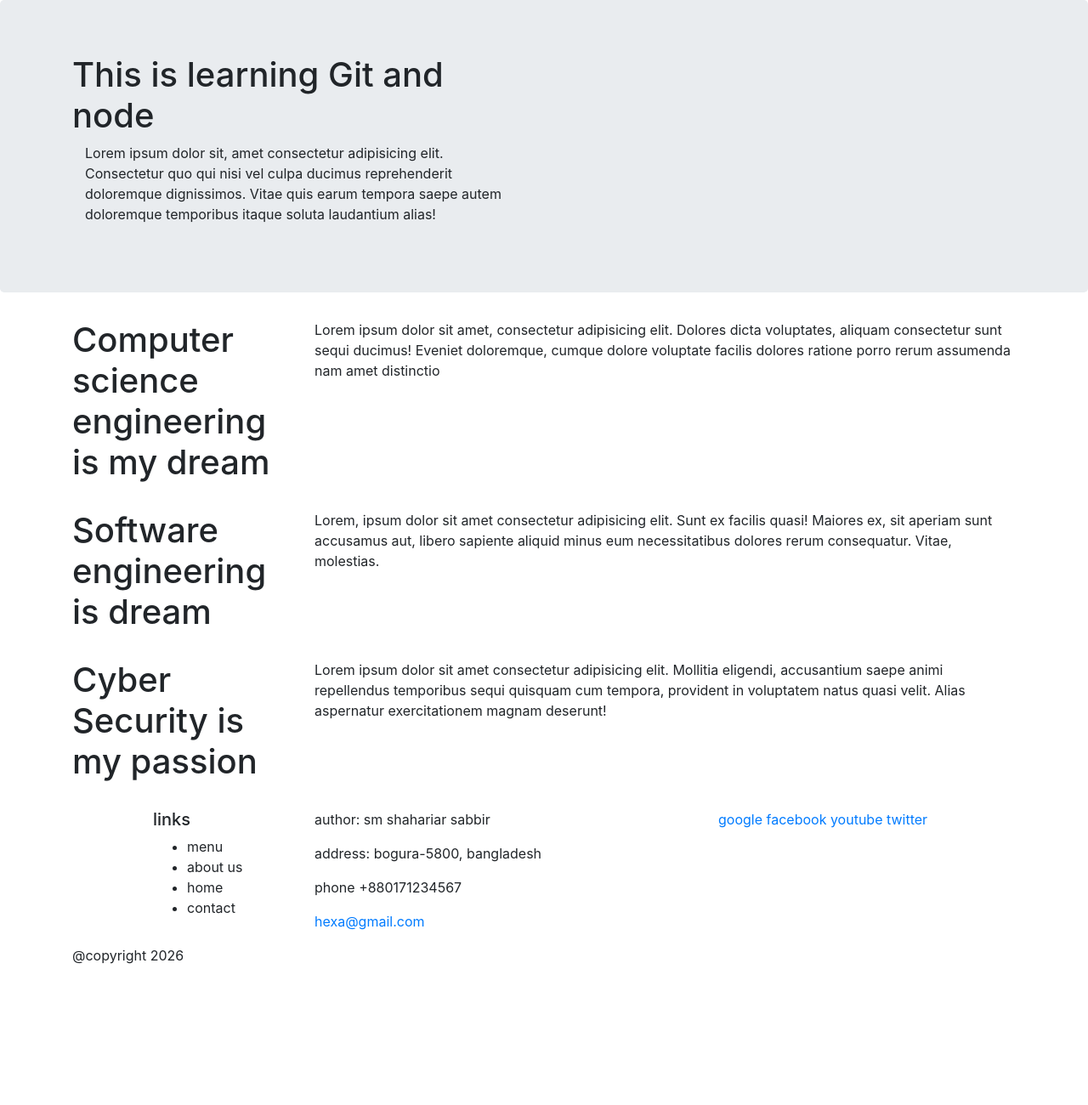
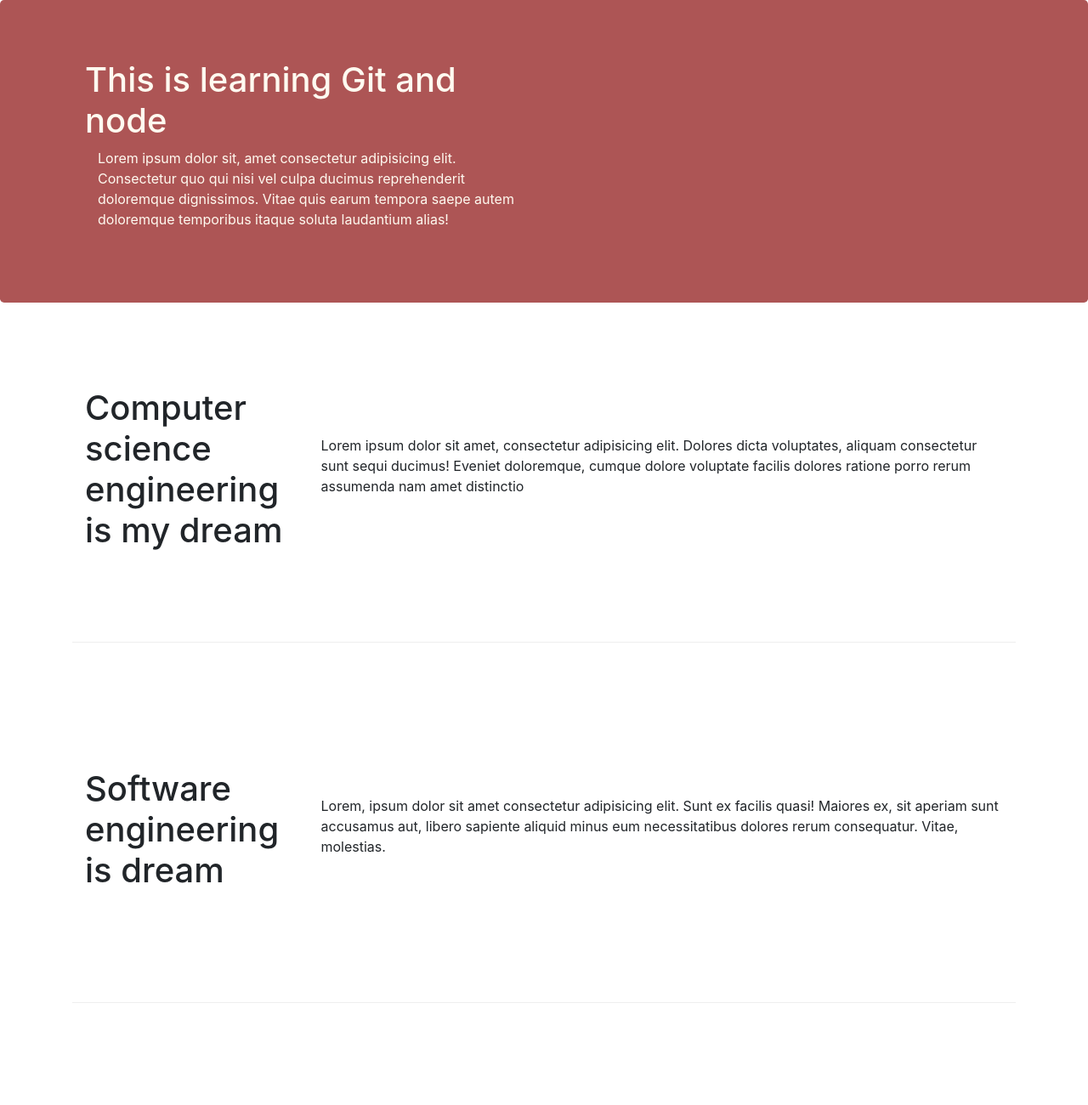
Before and after one commit to shahariarsabbir/git-test, a website: page index.html in a window 1280 px wide. Shown: the top 1300 px of the page at 85% size. Before the commit the page ends 1152 px from the top, so only its background shows below. Drawn offline with nearby package versions, Linux system fonts and the light colour scheme.

Commit message:
index html complte design

```diff
--- /dev/null
+++ b/css/styles.css
@@ -0,0 +1,23 @@
+
+.row-header{
+margin: 0px auto;
+padding: 0px auto;
+}.row-content{
+margin: 0px auto;
+padding: 0px auto;
+border-bottom: 1px ridge;
+min-height: 400px;
+}.footer{
+background-color: rgba(36, 36, 53, 0.308);
+margin: 0px auto;
+padding: 20px 0px 20px 0px;
+}.jumbotron{
+padding: 70px 30px 70px 30px;
+margin: 0 auto;
+background-color: rgb(173, 85, 85);
+color: floralwhite;
+}.address{
+font-size: 90%;
+margin: 0px;
+color: black;
+}
--- a/index.html
+++ b/index.html
@@ -2,17 +2,21 @@
 <html lang="en">
 <head>
     <!-- Required meta tag comes first -->
+
     <meta charset="UTF-8">
     <meta name="viewport" content="width=device-width, initial-scale=1.0">
     <meta http-equiv="x-ua-compatible" content="ie=edge">
+
     <!-- bootstrap css -->
+
     <link rel="stylesheet" href="node_modules/bootstrap/dist/css/bootstrap.min.css">
+    <link rel="stylesheet" href="css/styles.css">
     <title>Document</title>
 </head>
 <body>
     <header class="jumbotron">
         <div class="container">
-            <div class="row">
+            <div class="row row-header">
                 <div class="col-12 col-sm-6">
                     <h1>This is learning Git and node</h1>
                     <div class="col col-sm col-md">
@@ -25,7 +29,7 @@
     </header>
 
     <div class="container">
-        <div class="row">
+        <div class="row row-content align-items-center">
             <div class="col-12 col-sm-4 col-md-3">
                 <h1>Computer science engineering is my dream </h2>
             </div>
@@ -35,7 +39,7 @@
         </div>
     </br>
 
-        <div class="row">
+        <div class="row row-content align-items-center">
             <div class="col-12 col-sm-4 col-md-3">
                 <h1>Software engineering is dream</h2>
             </div>
@@ -45,7 +49,7 @@
         </div>
     </br>
 
-        <div class="row">
+        <div class="row row-content align-items-center">
             <div class="col-12 col-sm-4 col-md-3">
                 <h1>Cyber Security is my passion</h2>
             </div>
@@ -57,16 +61,16 @@
     </br>
 
 
-  <footer>
+  <footer class="footer">
     <div class="container">
-        <div class="row">
+        <div class="row address">
             <div class="col-4 offset-1 col-sm-2">
             <h5>links</h5>
-                <ul>
-                    <li><a href="#"></a>menu</li>
-                    <li><a href="#"></a>about us</li>
-                    <li><a href="#"></a>home</li>
-                    <li><a href="#"></a>contact</li>
+                <ul class="list-unstyled">
+                    <li><a href="#">about us</a></li>
+                    <li><a href="#">menu</a></li>
+                    <li><a href="#">home</a></li>
+                    <li><a href="#">contact</a></li>
                 </ul>
             </div>
 
@@ -79,8 +83,8 @@
                     </div>
                 </div>
 
-            <div class="col-12 col-sm-4">
-                <div>
+            <div class="col-12 col-sm-4 align-self-center">
+                <div class="text-center">
                     <a href="http://www.google.com/+">google</a>
                     <a href="http://www.facebook.com/+">facebook</a>
                     <a href="http://www.youtube.com/+">youtube</a>
@@ -89,7 +93,7 @@
                 </div>
             </div>
 
-            <div claas="row">
+            <div claas="row justify-content-center">
                 <div class="col-auto">
                     <p>@copyright 2026 </p>
                 </div>
```
